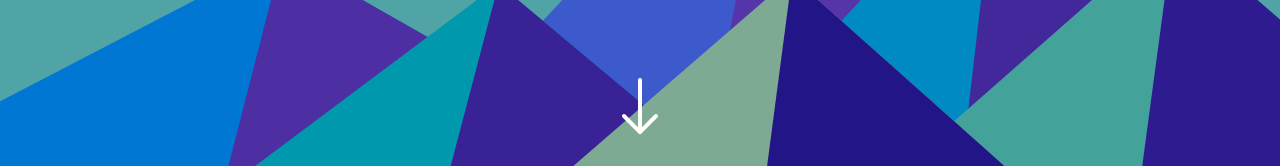
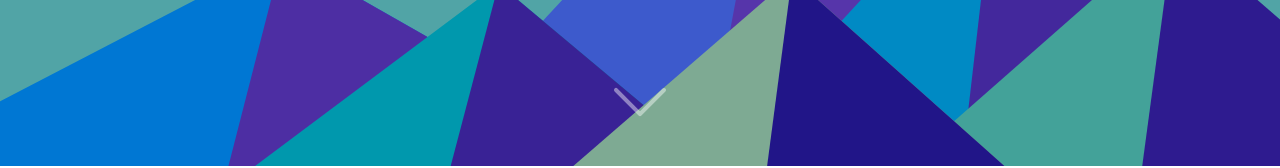
Before and after one commit to eriq123/portfolio-vuecli-v1, a Vue app: page / in a window 1280 px wide. Shown: the part 634-802 px from the top of the page. Built offline with nearby package versions, Linux system fonts and the light colour scheme.

Commit message:
changed introduction hint down icon and animation

```diff
--- a/src/components/Introduction.vue
+++ b/src/components/Introduction.vue
@@ -19,9 +19,9 @@
       <b-icon
         class="hint-down-icon"
         variant="white"
-        icon="arrow-down"
+        icon="chevron-down"
         font-scale="4"
-        animation="cylon-vertical"
+        animation="fade"
         v-scroll-to="'#about'"
       ></b-icon>
     </div>
```
